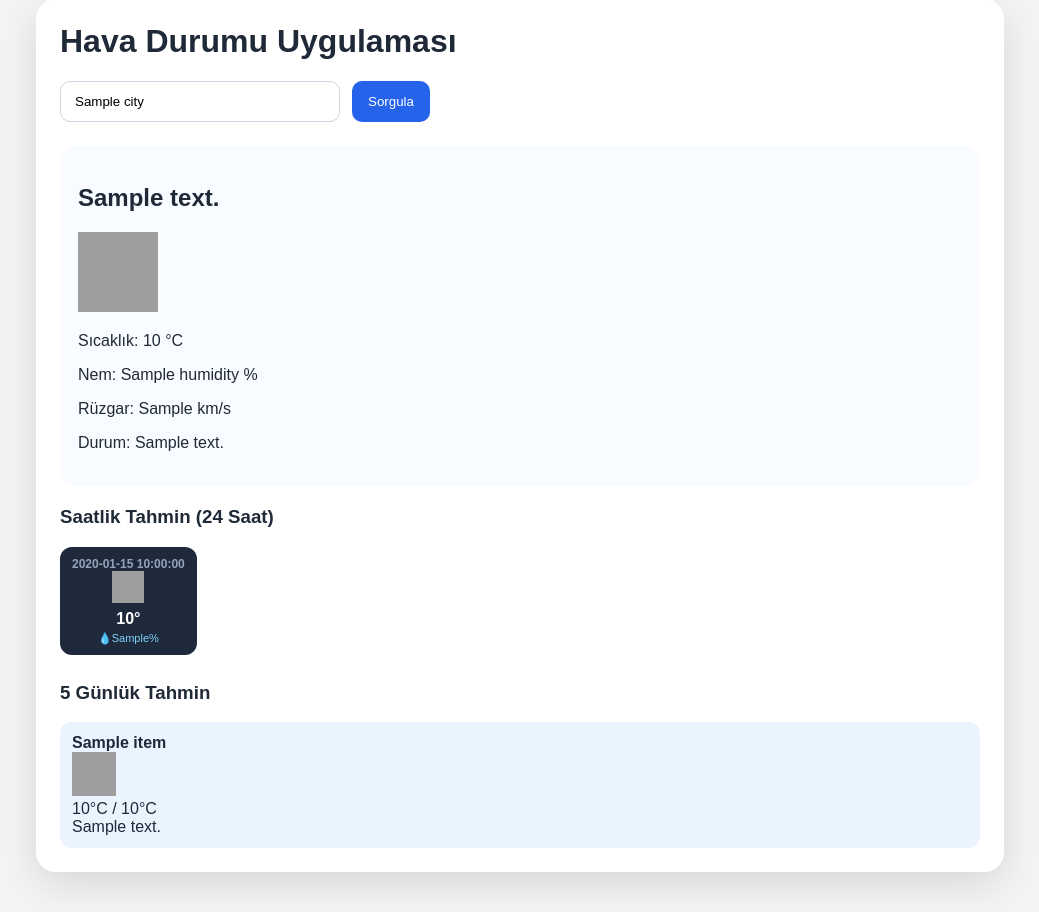
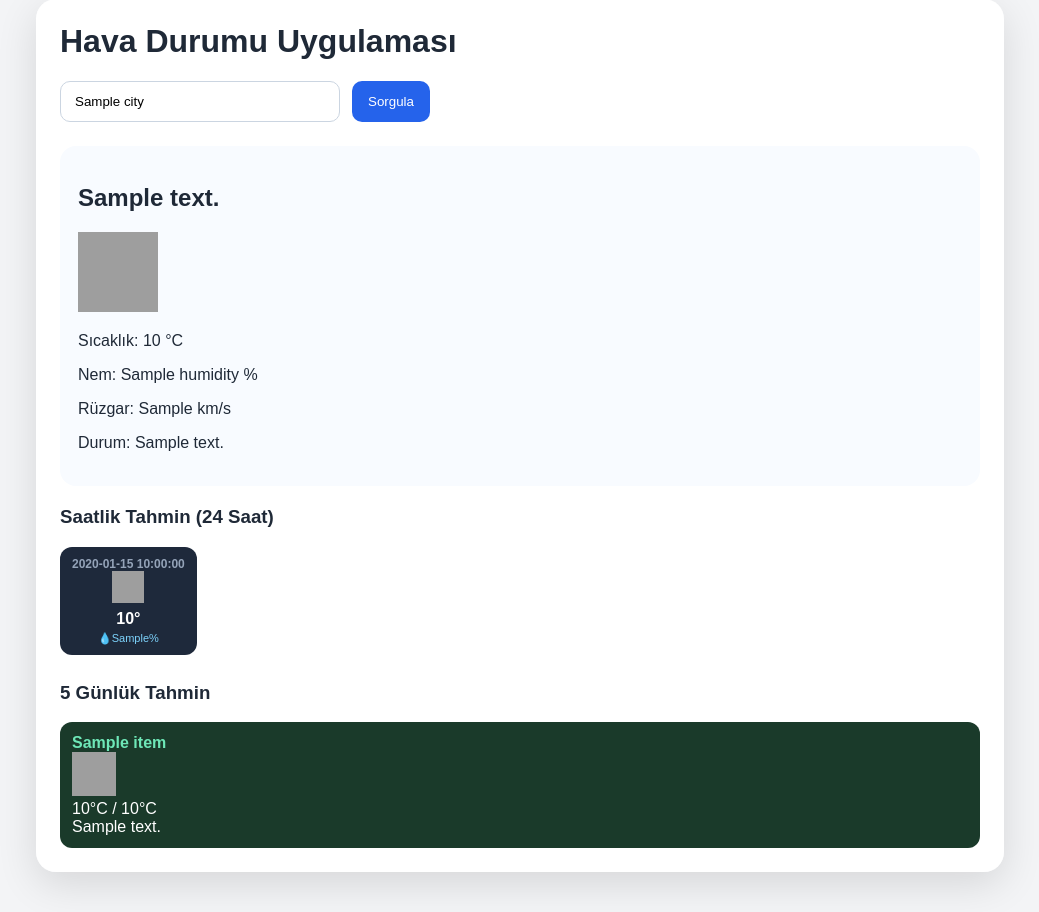
Before and after one commit to efegu4499/Hava-Durumu, a Flask app: template templates/index.html in a window 1280 px wide. Shown: the part 41-953 px from the top of the page, without its empty margins (120-1159 px from the left). Run offline with Flask 3, Linux system fonts and the light colour scheme; the template is opened without the code that fills it: most values are stand-ins (such as "Sample title", 1, 10 or a date in 2020); grey boxes are pictures that could not be loaded.

Commit message:
gunluk tahmin karti koyu yesil yapildi

```diff
--- a/templates/index.html
+++ b/templates/index.html
@@ -57,9 +57,13 @@
             gap: 12px;
         }
         .forecast-item {
-            background: #eaf4ff;
+            background: #1a3a2a;
             border-radius: 12px;
             padding: 12px;
+            color: #ffffff;
+        }
+        .forecast-item strong {
+            color: #6ee7b7;
         }
         .hourly-scroll {
             display: flex;
```
